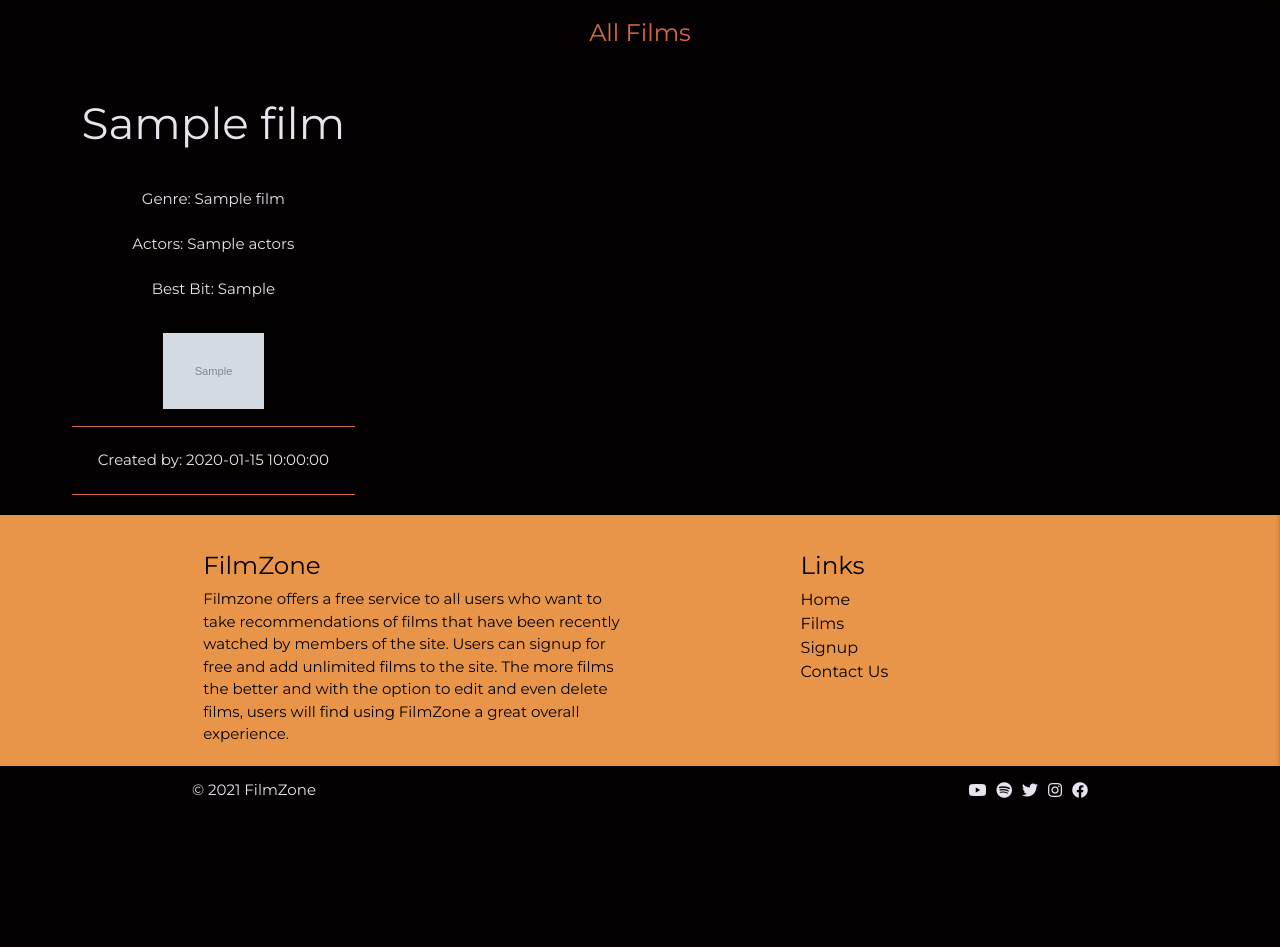
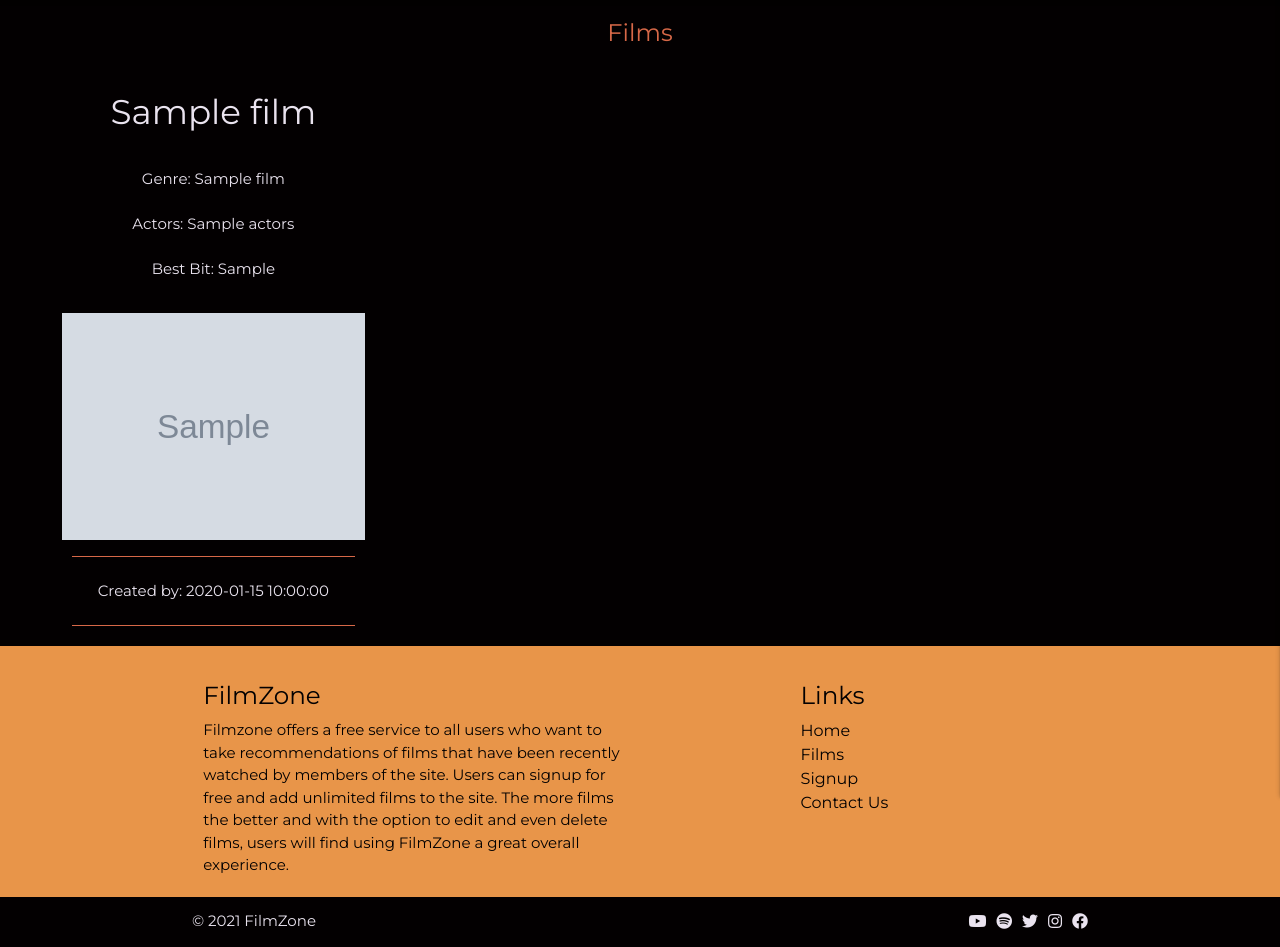
Before and after one commit to liamwalsh1980/Milestone-Project-3, a Flask app: page /films in a window 1280 px wide. Shown: the part 64-1011 px from the top of the page. Before the commit the page ends 862 px from the top, so only its background shows below. Run offline with Flask 2, Linux system fonts and the light colour scheme; grey boxes marked "Sample" are stand-in pictures; a database or web service that is not in the repository returns one stand-in record (values such as "Sample title"); some libraries are stand-ins or nearby versions; some web fonts are replaced.

Commit message:
Styling added to the films and genres templates

```diff
--- a/app.py
+++ b/app.py
@@ -183,6 +183,7 @@ def delete_film(film_id):
     return redirect(url_for("films"))
 
 
+# Function to grab all genre names from MongoDB
 @app.route("/genres.html")
 def genres():
     genres = list(mongo.db.genres.find().sort("genre_name", 1))
--- a/static/css/style.css
+++ b/static/css/style.css
@@ -358,8 +358,8 @@ ul li a:hover {
 
 .img_films {
     margin: 10px;
-    width: 25%;
-    height: 25%;
+    width: 75%;
+    height: 75%;
 }
 
 .line-break {
@@ -379,7 +379,7 @@ ul li a:hover {
 
 .genre-card {
     background-color: #d76848;;
-    border-radius: 10%;
+    border-radius: 25%;
 }
 
 .card .card-title {
--- a/templates/films.html
+++ b/templates/films.html
@@ -4,7 +4,7 @@
     <!-- Subheader text -->
     <section>
         <div class="row">
-            <div class="col-12 subheader">All Films</div>
+            <div class="col-12 subheader">Films</div>
         </div>
     </section>
     <!-- Films section for all users to view -->
@@ -14,7 +14,7 @@
             <!-- for loop to iterate through the films from MongoDB -->
             {% for film in films %}
                 <div class="col s12 xl4">
-                    <h3>{{ film.film_name }}</h3></br>
+                    <h4>{{ film.film_name }}</h4></br>
                     <p>Genre: {{ film.genre_name }}</p><br>
                     <p>Actors: {{ film.actors }}</p><br>
                     <p>Best Bit: {{ film.best_bit }}</p><br>
--- a/templates/genres.html
+++ b/templates/genres.html
@@ -7,7 +7,7 @@
         <div class="col-12 subheader">Genres</div>
     </div>
 </section>
-<!-- -->
+<!-- Genre section for 'Admin' user to manage i.e. view, edit and delete-->
 <section>
     <div class="container row">
         {% for genre in genres %}
```
